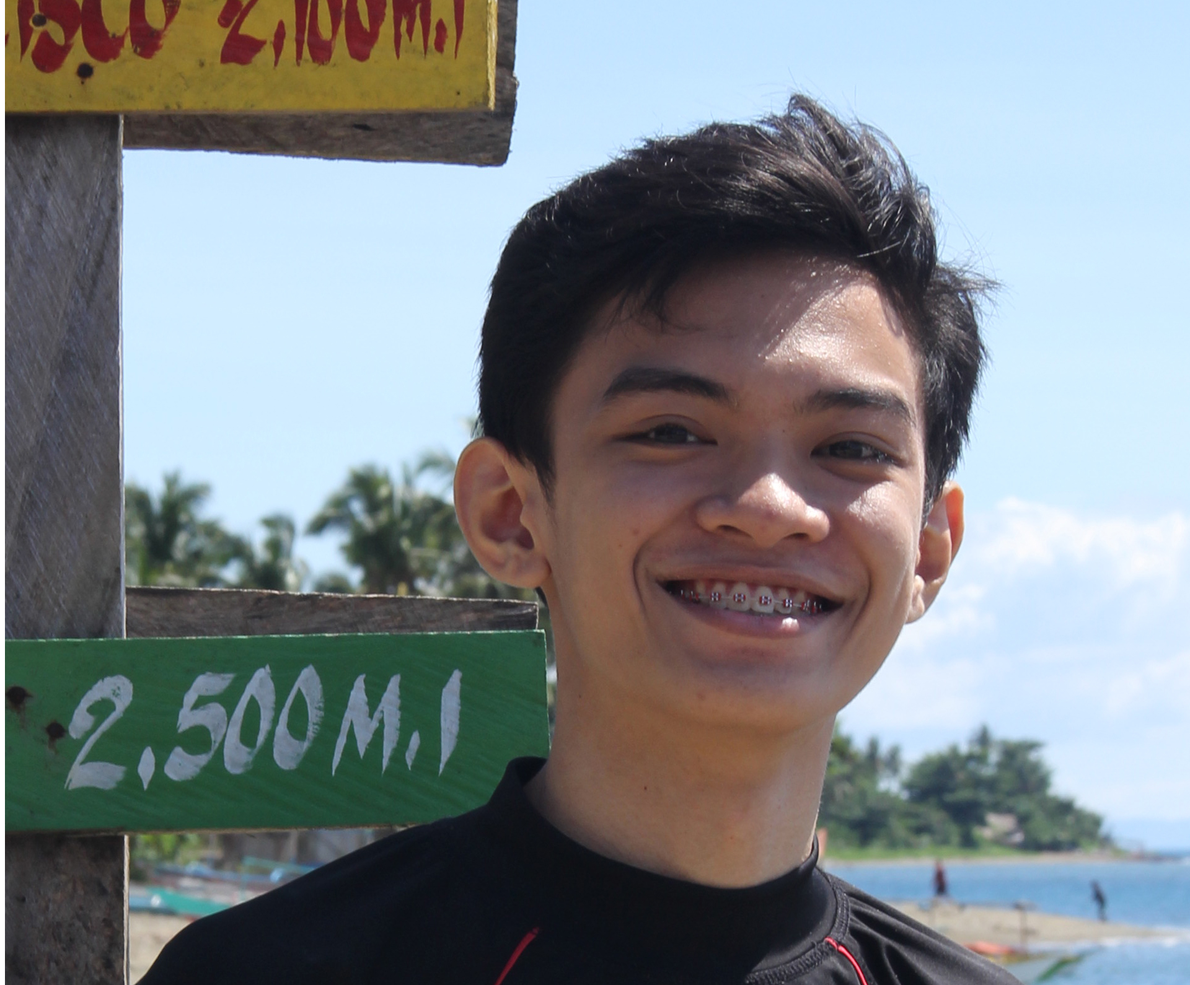
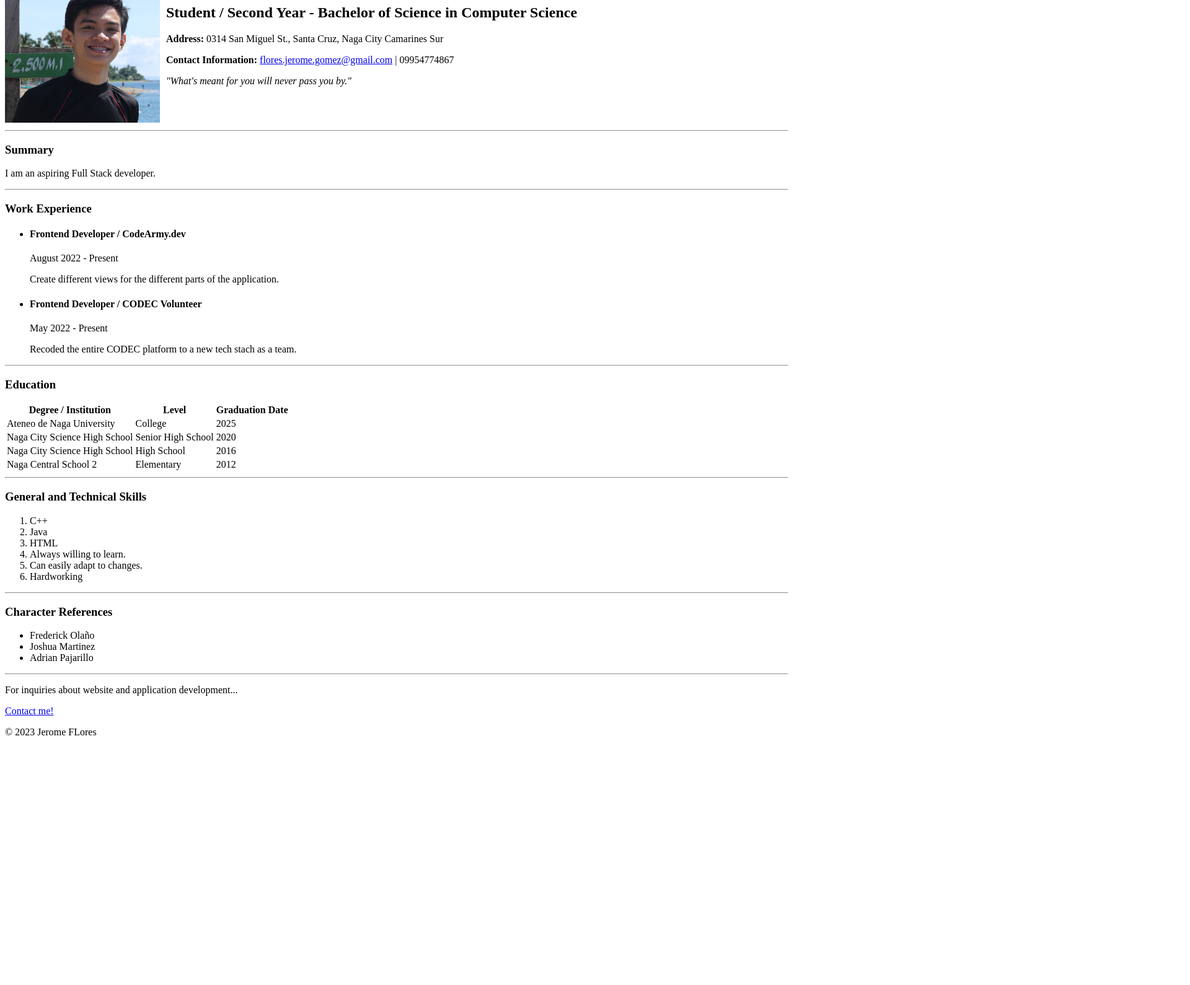
Before and after one commit to jeromefloresss/Flores, a plain HTML site: page Resume/index.html in a window 1280 px wide. Shown: the part 73-1663 px from the top of the page at 62% size, 1920 px wide, since content can reach past the window. After the commit the page ends 1280 px from the top, so only its background shows below. Drawn offline with Linux system fonts and the light colour scheme.

Commit message:
Added contactme.html, edited index.html

```diff
--- a/Resume/index.html
+++ b/Resume/index.html
@@ -1,14 +1,16 @@
 <!DOCTYPE html>
 <html lang="en">
+
 <head>
   <meta charset="UTF-8">
   <meta http-equiv="X-UA-Compatible" content="IE=edge">
   <meta name="viewport" content="width=device-width, initial-scale=1.0">
   <title>Jerome Flores - Resume</title>
 </head>
+
 <body>
-    <header>
-      <img src="Pic.jpg" alt="My Picture">
+  <div style="margin: 0 0 70px 0">
+    <img src="Pic.jpg" alt="My Picture" style="width: 250px; height: 250px; margin: 0 10px 0 0;" align="left">
     <h1>Jerome Gomez Flores</h1>
     <h2>Student / Second Year - Bachelor of Science in Computer Science</h2>
     <p><b>Address:</b> 0314 San Miguel St., Santa Cruz, Naga City Camarines Sur</p>
@@ -17,16 +19,15 @@
       <a href="flores.jerome.gomez@gmail.com">flores.jerome.gomez@gmail.com</a> | 09954774867
     </p>
     <p><i>"What's meant for you will never pass you by."</i></p>
-    </header>
+  </div>
+
+  <div>
     <hr>
-    <main>
-      <section>
     <h3>Summary</h3>
     <p>
       I am an aspiring Full Stack developer.
     </p>
-      </section>
-      <section>
+    <hr>
     <h3>Work Experience</h3>
     <ul>
       <li>
@@ -40,8 +41,7 @@
         <p>Recoded the entire CODEC platform to a new tech stach as a team.</p>
       </li>
     </ul>
-      </section>
-      <section>
+    <hr>
     <h3>Education</h3>
     <table>
       <tr>
@@ -70,8 +70,7 @@
         <td>2012</td>
       </tr>
     </table>
-      </section>
-      <section>
+    <hr>
     <h3>General and Technical Skills</h3>
     <ol>
       <li>C++</li>
@@ -81,16 +80,22 @@
       <li>Can easily adapt to changes.</li>
       <li>Hardworking</li>
     </ol>
-      </section>
+    <hr>
     <h3>Character References</h3>
     <ul>
       <li>Frederick Olaño</li>
       <li>Joshua Martinez</li>
       <li>Adrian Pajarillo</li>
     </ul>
-    </main>
-    <footer>
+  </div>
+  <hr>
+  <div>
+    <p>For inquiries about website and application development...</p>
+    <p><a href="contactme.html">Contact me!</a></p>
+  </div>
+  <div>
     <p>&copy; 2023 Jerome FLores</p>
-    </footer>
+  </div>
 </body>
+
 </html>
```
Also changed, not shown: Resume/contactme.html (added, +19 -0 lines). Lines whose indentation alone changed are shown as unchanged.
